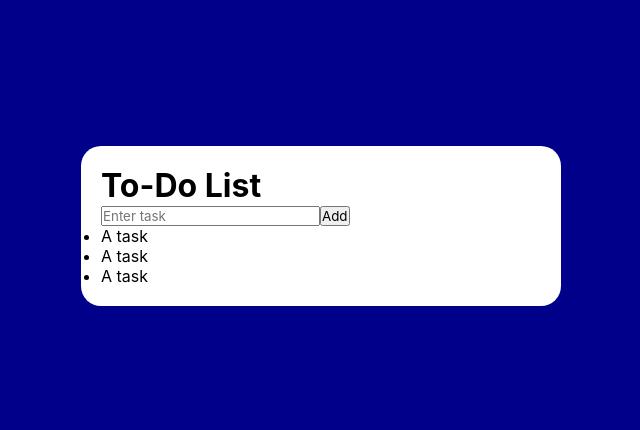
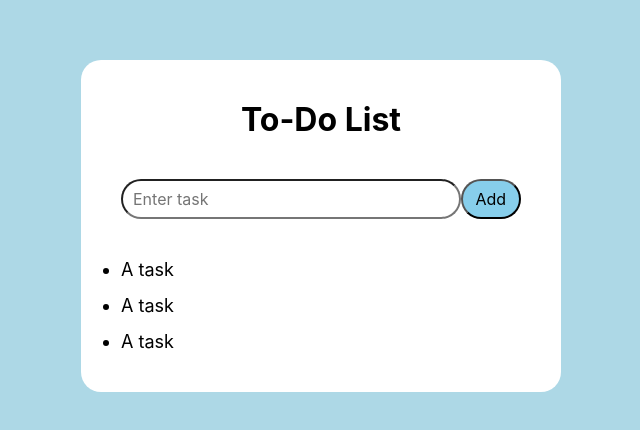
Before and after one commit to Jiatao7/To-Do-List, a React (Vite) app: page / in a window 1280 px wide. Shown: the part 174-604 px from the top of the page, without its empty margins (319-959 px from the left). Built offline with nearby package versions, Linux system fonts and the light colour scheme.

Commit message:
add basic styling

```diff
--- a/src/App.jsx
+++ b/src/App.jsx
@@ -4,8 +4,10 @@ export default function App() {
   return (
     <>
       <h1 className="heading">To-Do List</h1>
-      <input type="text" id="task" placeholder="Enter task"/>
-      <button className="addTask">Add</button>
+      <div className="container">
+        <input type="text" id="task" placeholder="Enter task"/>
+        <button className="addButton">Add</button>
+      </div>
       <ul className = "taskList">
         <Task />
         <Task />
--- a/src/index.css
+++ b/src/index.css
@@ -6,7 +6,7 @@
 }
 
 body {
-  background-color: darkblue;
+  background-color: lightblue;
   display: flex;
   justify-content: center;
   align-items: center;
@@ -20,3 +20,51 @@ body {
   color: black;
   padding: 20px;
 }
+
+.heading {
+  text-align: center;
+  margin: 20px;
+}
+
+.container {
+  display: flex;
+  justify-content: space-between;
+  width: 100%;
+  padding: 20px;
+}
+
+#task {
+  font-size: 16px;
+  flex-grow: 3;
+  height: 40px;
+  border-radius: 20px;
+  padding-left: 10px;
+}
+
+.addButton {
+  font-size: 16px;
+  flex-grow: 1;
+  height: 40px;
+  border-radius: 20px;
+  background-color: skyblue;
+}
+
+.taskList {
+  margin: 20px;
+}
+
+.taskList li {
+  margin: 15px 0px;
+  font-size: 18px;
+}
+
+/*
+      <h1 className="heading">To-Do List</h1>
+      <input type="text" id="task" placeholder="Enter task"/>
+      <button className="addTask">Add</button>
+      <ul className = "taskList">
+        <Task />
+        <Task />
+        <Task />
+      </ul>
+*/
```
